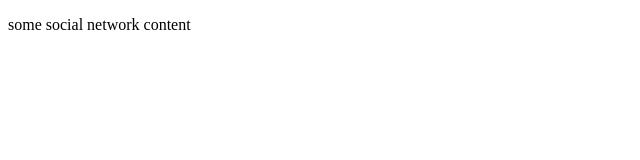
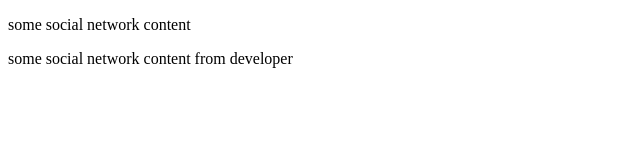
Before and after one commit to N-Khubeja/social-network, a plain HTML site: page index.html in a window 1280 px wide. Shown: the whole page, without its empty margins (0-640 px from the left). Drawn offline with Linux system fonts and the light colour scheme.

Commit message:
Update index.html

```diff
--- a/index.html
+++ b/index.html
@@ -5,5 +5,6 @@
     </head>
     <body>
         <P>some social network content</P>
+        <P>some social network content from developer </P>
     </body>
 </html>
```
